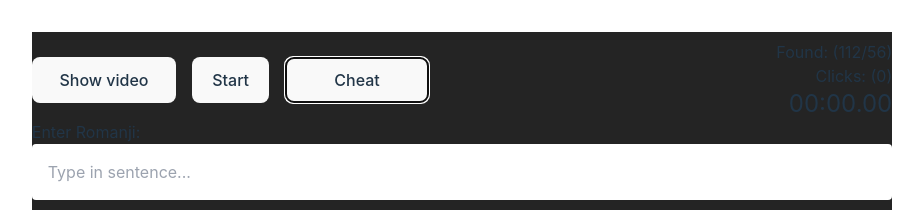
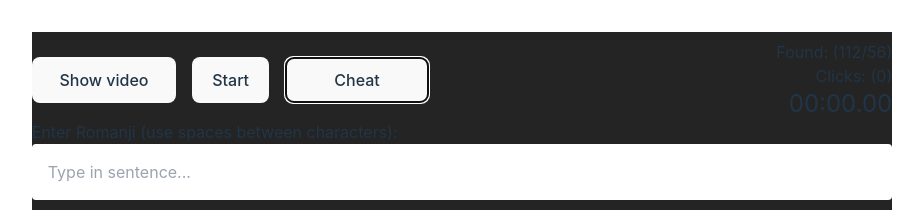
Before and after one commit to salman15/hirigana-game, a React (Vite) app: page / in a window 1280 px wide. Both pictures are taken after a click on the button "Cheat". Shown: the top 210 px of the page, without its empty margins (178-1101 px from the left). Built offline with nearby package versions, Linux system fonts and the light colour scheme; what confetti-js would draw is missing.

Commit message:
manual git

```diff
--- a/src/App.tsx
+++ b/src/App.tsx
@@ -162,7 +162,9 @@ function App() {
         </div>
         {showAll && (
           <>
-            <p className="w-full text-left">Enter Romanji:</p>
+            <p className="w-full text-left">
+              Enter Romanji (use spaces between characters):
+            </p>
             <input
               className="w-full p-4 rounded mb-4"
               placeholder="Type in sentence..."
```
